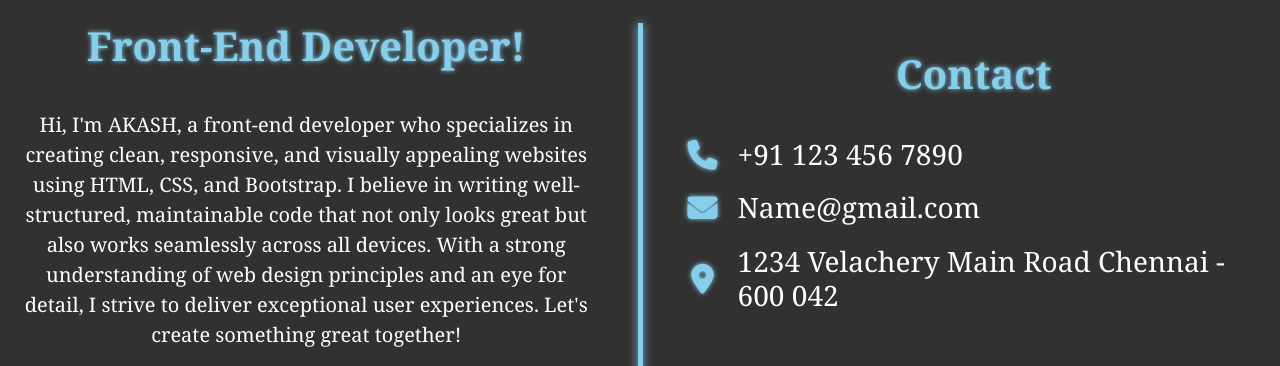
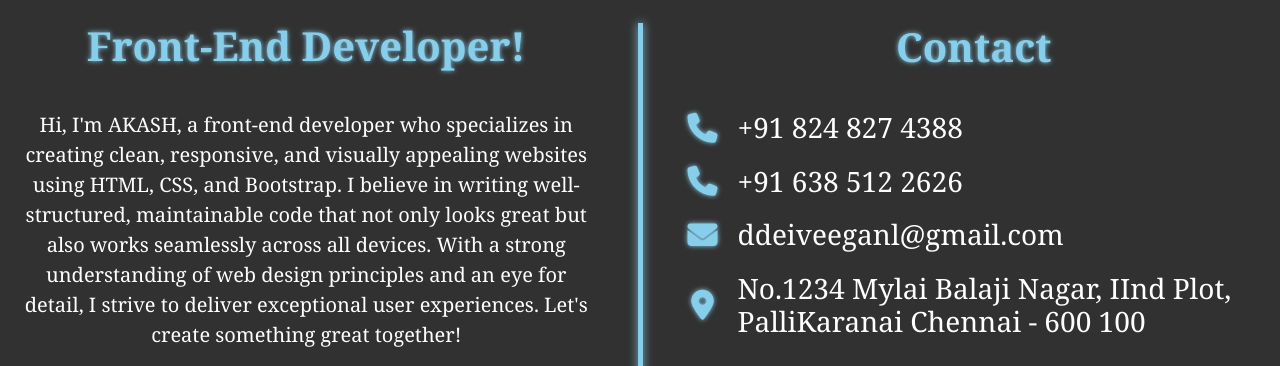
Before and after one commit to Akash-0729/Portfolio, a plain HTML site: page index.html in a window 1280 px wide. Shown: the part 910-1276 px from the top of the page. Drawn offline with nearby package versions, Linux system fonts and the light colour scheme.

Commit message:
content change

```diff
--- a/index.html
+++ b/index.html
@@ -89,19 +89,25 @@
             <tr>
               <td> <i class="fa-solid fa-phone cnt"></i> </td>
               <td>
-                <h3> +91 123 456 7890 </h3>
+                <h3> +91 824 827 4388 </h3>
+              </td>
+            </tr>
+            <tr>
+              <td> <i class="fa-solid fa-phone cnt"></i> </td>
+              <td>
+                <h3> +91 638 512 2626 </h3>
               </td>
             </tr>
             <tr>
               <td> <i class="fa-solid fa-envelope cnt"></i> </td>
               <td>
-                <h3> Name@gmail.com </h3>
+                <h3> ddeiveeganl@gmail.com </h3>
               </td>
             </tr>
             <tr>
               <td> <i class="fa-solid fa-location-dot cnt"></i> </td>
               <td>
-                <h3> 1234 Velachery Main Road Chennai - 600 042 </h3>
+                <h3> No.1234 Mylai Balaji Nagar, IInd Plot, PalliKaranai Chennai - 600 100 </h3>
               </td>
             </tr>
           </table>
```
